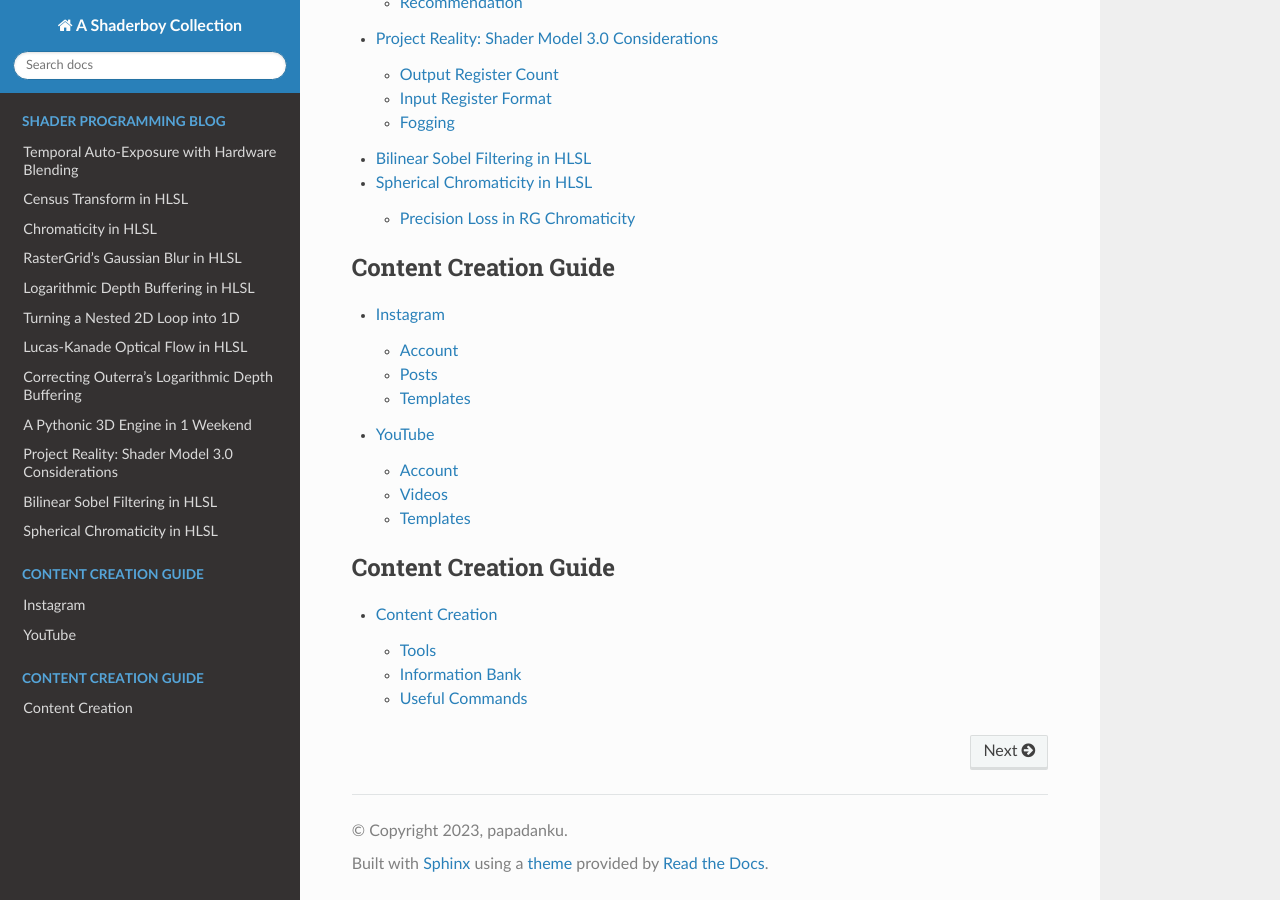
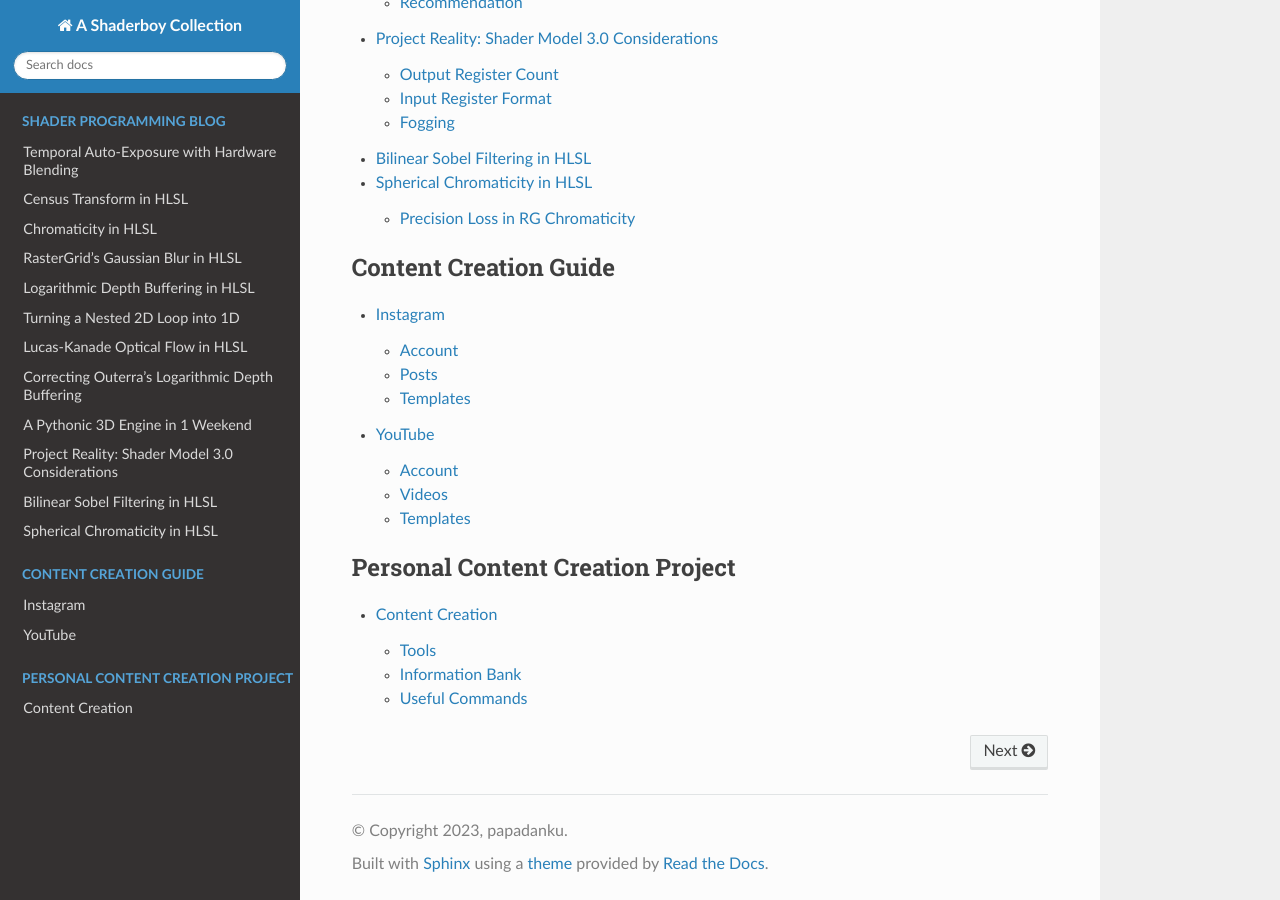
Before and after one commit to papadanku/papadanku.github.io, a Sphinx documentation site: the page built from docs/source/index.rst, in a window 1280 px wide and 900 px high, scrolled down 685 px. Built offline with Sphinx 7.4.7 and the Read the Docs theme 2.0.0, drawn with Linux system fonts in a browser that asks for light colours.

Commit message:
Update index.rst

```diff
--- a/docs/source/index.rst
+++ b/docs/source/index.rst
@@ -17,7 +17,7 @@ Papaganda
    social/*
 
 .. toctree::
-   :caption: Content Creation Guide
+   :caption: Personal Content Creation Project
    :glob:
    :maxdepth: 2
 
```
